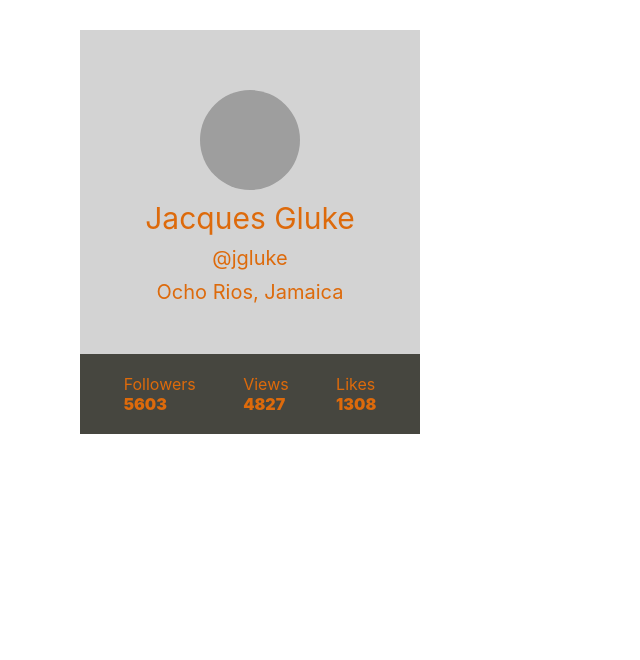
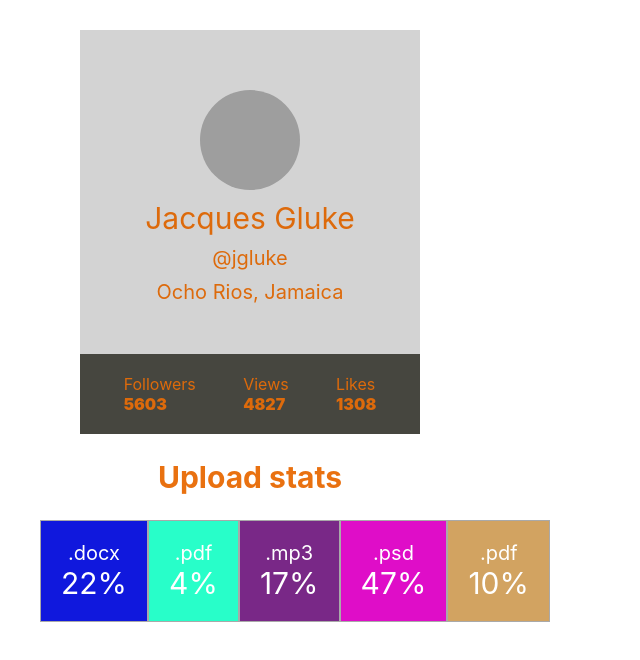
Before and after one commit to Illiya-Lunev/goit-react-hw-01-components, a React (Create React App) app: page / in a window 1280 px wide. Shown: the top 660 px of the page, without its empty margins (0-640 px from the left). Built offline with nearby package versions, Linux system fonts and the light colour scheme; grey boxes are pictures that could not be loaded.

Commit message:
add Statustics

```diff
--- a/public/index.html
+++ b/public/index.html
@@ -9,35 +9,11 @@
       name="description"
       content="Web site created using create-react-app"
     />
-    <link rel="apple-touch-icon" href="%PUBLIC_URL%/logo192.png" />
-    <!--
-      manifest.json provides metadata used when your web app is installed on a
-      user's mobile device or desktop. See https://developers.google.com/web/fundamentals/web-app-manifest/
-    -->
-    <link rel="manifest" href="%PUBLIC_URL%/manifest.json" />
-    <!--
-      Notice the use of %PUBLIC_URL% in the tags above.
-      It will be replaced with the URL of the `public` folder during the build.
-      Only files inside the `public` folder can be referenced from the HTML.
 
-      Unlike "/favicon.ico" or "favicon.ico", "%PUBLIC_URL%/favicon.ico" will
-      work correctly both with client-side routing and a non-root public URL.
-      Learn how to configure a non-root public URL by running `npm run build`.
-    -->
     <title>React App</title>
   </head>
   <body>
     <noscript>You need to enable JavaScript to run this app.</noscript>
     <div id="root"></div>
-    <!--
-      This HTML file is a template.
-      If you open it directly in the browser, you will see an empty page.
-
-      You can add webfonts, meta tags, or analytics to this file.
-      The build step will place the bundled scripts into the <body> tag.
-
-      To begin the development, run `npm start` or `yarn start`.
-      To create a production bundle, use `npm run build` or `yarn build`.
-    -->
   </body>
 </html>
--- a/src/App.js
+++ b/src/App.js
@@ -1,8 +1,13 @@
+// Компонент профиля
 import Profile from './componets/SocialProfile/Profile';
 import user from './componets/SocialProfile/user.json';
+// Компонент Статистики
+import Statistics from './componets/Statisctick/Statistics';
+import statisticalData from './componets/Statisctick/statistical-data.json';
 
 export default function App() {
   return (
+    <div>
       <Profile
         name={user.name}
         tag={user.tag}
@@ -12,5 +17,8 @@ export default function App() {
         likes={user.stats.likes}
         views={user.stats.views}
       />
+
+      <Statistics title="Upload stats" stats={statisticalData} />
+    </div>
   );
 }
--- a/src/componets/SocialProfile/Profile.js
+++ b/src/componets/SocialProfile/Profile.js
@@ -6,7 +6,12 @@ export default function Profile(props) {
   return (
     <div className={s.profile}>
       <div className={s.description}>
-        <img src={avatar} alt="Аватар пользователя" className={s.avatar} />
+        <img
+          src={avatar}
+          alt="Аватар пользователя"
+          className={s.avatar}
+          width="280"
+        />
         <p className={s.name}>{name}</p>
         <p className={s.tag}>@{tag}</p>
         <p className={s.location}>{location}</p>
--- a/src/componets/Statisctick/Statistics.js
+++ b/src/componets/Statisctick/Statistics.js
@@ -0,0 +1,39 @@
+import s from './Statistics.module.css';
+import PropTypes from 'prop-types';
+
+export default function Statistics({ title, stats }) {
+  return (
+    <section className={s.statistics}>
+      {title && <h2 className={s.title}>{title}</h2>}
+
+      <ul className={s.statlist}>
+        {stats.map(({ id, label, percentage }) => (
+          <li
+            className={s.item}
+            key={id}
+            style={{ backgroundColor: randomColor() }}
+          >
+            <span className={s.label}>{label}</span>
+            <span className={s.percentage}>{percentage}%</span>
+          </li>
+        ))}
+      </ul>
+    </section>
+  );
+}
+
+Statistics.propTypes = {
+  title: PropTypes.string,
+  stats: PropTypes.arrayOf(
+    PropTypes.shape({
+      id: PropTypes.string,
+      label: PropTypes.string,
+      percentage: PropTypes.number,
+    }),
+  ),
+};
+// Функция  Рендера цветов
+function randomColor() {
+  const color = Math.floor(Math.random() * 16777216).toString(16);
+  return '#000000'.slice(0, -color.length) + color;
+}
--- a/src/componets/Statisctick/Statistics.module.css
+++ b/src/componets/Statisctick/Statistics.module.css
@@ -0,0 +1,29 @@
+.title {
+  color: rgb(233, 113, 16);
+  display: block;
+  font-size: 30px;
+  text-align: center;
+  width: 500px;
+}
+
+.item {
+  display: inline-block;
+  align-items: center;
+  justify-content: center;
+  border: 1px solid darkgrey;
+  padding: 20px;
+}
+
+.label {
+  color: #fff;
+  display: block;
+  font-size: 20px;
+  text-align: center;
+}
+
+.percentage {
+  color: #fff;
+  display: block;
+  font-size: 30px;
+  text-align: center;
+}
```
Also changed, not shown: public/manifest.json (deleted). Lines whose indentation alone changed are shown as unchanged.
